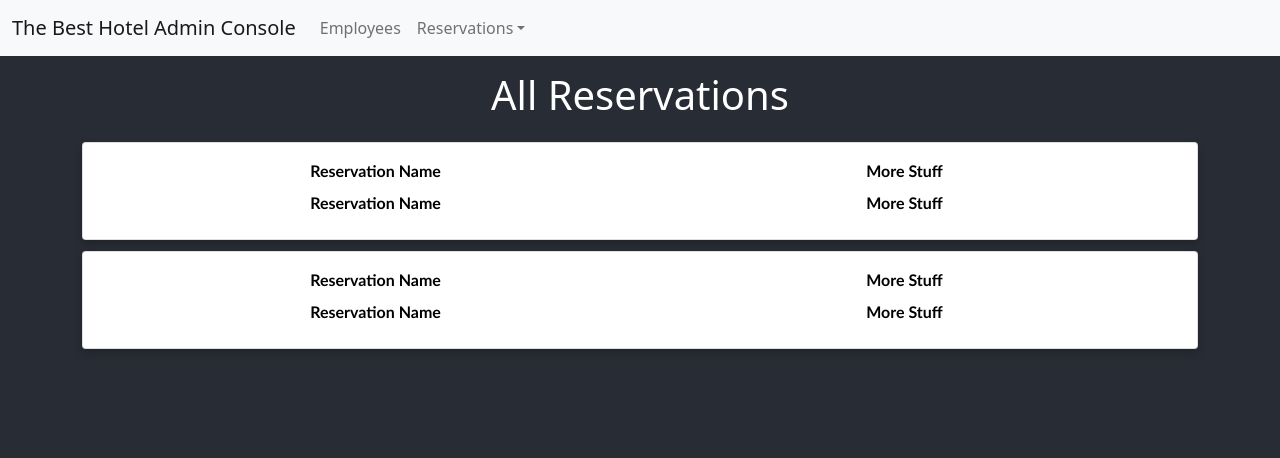
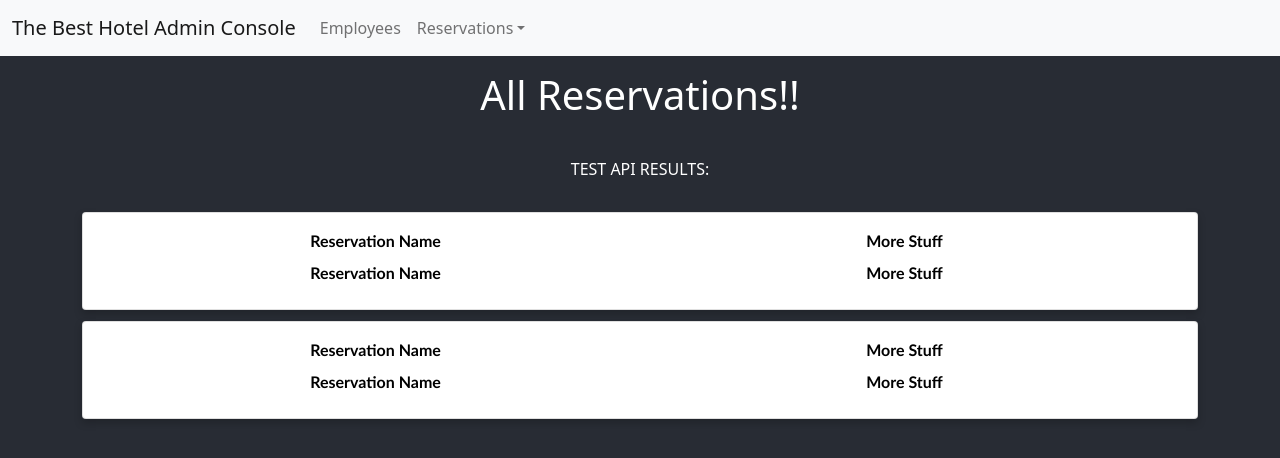
Before and after one commit to nanarboursal/HotelManagementDB, a React (Create React App) app in the folder hotel-management/: page /reservations in a window 1280 px wide. Shown: the top 458 px of the page. Built offline with nearby package versions, Linux system fonts and the light colour scheme; no server answers.

Commit message:
test api for GET

```diff
--- a/hotel-management/package.json
+++ b/hotel-management/package.json
@@ -6,6 +6,7 @@
     "@testing-library/jest-dom": "^5.16.5",
     "@testing-library/react": "^13.4.0",
     "@testing-library/user-event": "^13.5.0",
+    "axios": "^1.2.0",
     "bootstrap": "^5.1.3",
     "react": "^18.2.0",
     "react-bootstrap": "^2.6.0",
--- a/hotel-management/src/Pages/Reservations/Reservations.js
+++ b/hotel-management/src/Pages/Reservations/Reservations.js
@@ -2,14 +2,25 @@ import React from "react";
 import { Container, Row, Col, Button } from "reactstrap";
 import "./reservations.css";
 import ReservationCard from "../../Components/ReservationCard/ReservationCard";
+import { getTest } from "../../api/test.api";
 
 export default class Reservations extends React.Component {
 	constructor(props) {
 		super(props);
-        this.state = {};
+		this.state = {
+			test: ""
+		};
 	}
 
 	componentDidMount() {
+		console.log("componentDidMount entered")
+
+		getTest().then(response => {
+			console.log("get test entered")
+			this.setState({ test: response.request.response })
+			console.log("yoyo", this.state.test)
+
+		})
 		this.initTheme();
 	}
 
@@ -21,7 +32,10 @@ export default class Reservations extends React.Component {
 	render() {
 		return (
 			<div className="reservations-background">
-                <h1 style={{ padding: "15px" }}>All Reservations</h1>
+				<h1 style={{ padding: "15px" }}>All Reservations!!</h1>
+				<p style={{ color: "white", padding: "15px" }}>
+					TEST API RESULTS: {this.state.test}
+				</p>
 				<Container>
 					<Row>
 						<Col>
--- /dev/null
+++ b/hotel-management/src/api/api.constants.js
@@ -0,0 +1 @@
+export const websitePrefix = "http://127.0.0.1:5000/";
--- /dev/null
+++ b/hotel-management/src/api/test.api.js
@@ -0,0 +1,11 @@
+import axios from "axios";
+import { websitePrefix } from "./api.constants";
+
+export const getTest = () => {
+	return axios({
+		url: websitePrefix + "api/test",
+		method: "GET",
+		headers: { "Content-Type": "application/json" },
+		mode: "cors",
+	})
+}
```
Also changed, not shown: 1 other file (tests, documents, lock files or other folders). Lines whose indentation alone changed are shown as unchanged.
